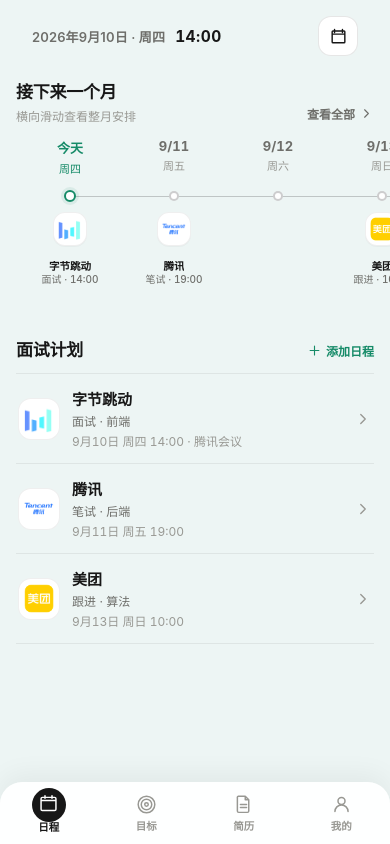
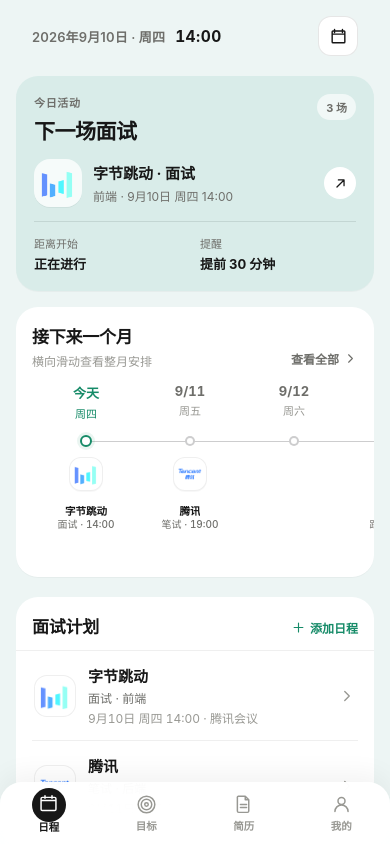
Before and after one commit to k247216/ResumeGo, a Vue app in the folder mobile/: page /schedule in a window 390 px wide. Built offline with nearby package versions, Linux system fonts and the light colour scheme.

Commit message:
feat(mobile): 重构参考图风格日程工作区

```diff
--- a/mobile/src/components/AppIcon.vue
+++ b/mobile/src/components/AppIcon.vue
@@ -9,6 +9,7 @@
   chevronDown: 'M6 9l6 6 6-6',
   chevronRight: 'M9 6l6 6-6 6',
   chevronLeft: 'M15 6l-6 6 6 6',
+  arrowUpRight: 'M7 17 17 7m0 0H9m8 0v8',
   close: 'M6 6l12 12M18 6L6 18',
   check: 'M5 13l4 4L19 7',
   search: 'M11 19a8 8 0 1 0 0-16 8 8 0 0 0 0 16Zm10 2-4.35-4.35',
--- a/mobile/src/styles/app.css
+++ b/mobile/src/styles/app.css
@@ -1049,7 +1049,36 @@
   border-color: var(--line);
   color: var(--ink);
 }
+.schedule-focus {
+  display: grid;
+  gap: 14px;
+  margin: 0 0 16px;
+  padding: 18px;
+  background: var(--pastel-mint);
+}
+.schedule-focus-head { display: flex; align-items: flex-start; justify-content: space-between; gap: 12px; }
+.schedule-eyebrow { display: block; margin-bottom: 5px; color: var(--copy); font-size: 11px; font-weight: 700; letter-spacing: .06em; }
+.schedule-focus-head h1 { margin: 0; color: var(--ink); font-size: 21px; font-weight: 760; letter-spacing: -.025em; }
+.schedule-focus-count { flex: 0 0 auto; padding: 5px 9px; border-radius: 999px; background: rgba(255, 255, 255, .62); color: var(--copy); font-size: 11px; font-weight: 700; }
+.schedule-focus-event { display: flex; align-items: center; gap: 11px; width: 100%; padding: 0; border: 0; background: none; color: var(--ink); text-align: left; cursor: pointer; }
+.schedule-focus-logo { display: grid; place-items: center; width: 48px; height: 48px; flex: 0 0 auto; overflow: hidden; border-radius: 16px; background: rgba(255, 255, 255, .76); box-shadow: 0 1px 0 rgba(17, 19, 21, .05); }
+.schedule-focus-logo img { width: 34px; height: 34px; object-fit: contain; }
+.schedule-focus-logo > span { display: grid; place-items: center; width: 100%; height: 100%; font-size: 17px; font-weight: 800; }
+.schedule-focus-copy { display: grid; min-width: 0; flex: 1; gap: 4px; }
+.schedule-focus-copy strong { overflow: hidden; text-overflow: ellipsis; white-space: nowrap; font-size: 15px; font-weight: 750; }
+.schedule-focus-copy small { overflow: hidden; text-overflow: ellipsis; white-space: nowrap; color: var(--copy); font-size: 12px; }
+.schedule-focus-meta { display: grid; grid-template-columns: repeat(2, minmax(0, 1fr)); gap: 10px; padding-top: 13px; border-top: 1px solid rgba(17, 19, 21, .1); }
+.schedule-focus-meta div { display: grid; gap: 3px; min-width: 0; }
+.schedule-focus-meta small { color: var(--copy); font-size: 11px; }
+.schedule-focus-meta strong { overflow: hidden; text-overflow: ellipsis; white-space: nowrap; color: var(--ink); font-size: 13px; font-weight: 700; }
+.schedule-focus-empty { display: grid; gap: 6px; }
+.schedule-focus-empty strong { color: var(--ink); font-size: 16px; }
+.schedule-focus-empty small { color: var(--copy); font-size: 12px; line-height: 1.5; }
+.schedule-focus-empty .btn-primary { justify-self: start; margin-top: 4px; background: var(--ink); }
 .timeline-block { margin: 2px 0 0; }
+.schedule-month { margin-bottom: 16px; padding: 16px; }
+.schedule-list { margin-top: 16px; padding: 16px; }
+.schedule-list .plan-list { margin-inline: -16px; padding-inline: 16px; }
 .section-head {
   display: flex;
   align-items: flex-end;
--- a/mobile/src/views/ScheduleView.vue
+++ b/mobile/src/views/ScheduleView.vue
@@ -82,6 +82,7 @@
   return [...map.entries()]
 })
 const planEvents = computed(() => listSchedules())
+const nextEvent = computed(() => planEvents.value.find((event) => new Date(event.startTime).getTime() >= now.value - 30 * 60_000) ?? null)
 const eventsByDay = computed(() => new Map(grouped.value))
 
 interface CalCell { key: string; day: number; other: boolean }
@@ -143,6 +144,16 @@
 }
 function dayNumber(day: Date): string { return `${day.getMonth() + 1}/${day.getDate()}` }
 function weekLabel(day: Date): string { return '日一二三四五六'[day.getDay()] }
+function countdownLabel(event: ScheduleEvent | null): string {
+  if (!event) return '暂时没有安排'
+  const diff = new Date(event.startTime).getTime() - now.value
+  if (diff <= 0) return '正在进行'
+  const minutes = Math.ceil(diff / 60_000)
+  if (minutes < 60) return `${minutes} 分钟后`
+  const hours = Math.floor(minutes / 60)
+  const rest = minutes % 60
+  return rest ? `${hours} 小时 ${rest} 分钟后` : `${hours} 小时后`
+}
 function toggleCalendar() { viewMode.value = viewMode.value === 'agenda' ? 'month' : 'agenda' }
 function openCreate() {
   editing.value = null
@@ -223,7 +234,39 @@
     </header>
 
     <template v-if="viewMode === 'agenda'">
-      <section class="timeline-block" aria-labelledby="timeline-title">
+      <section class="schedule-focus workspace-card" aria-labelledby="focus-title">
+        <div class="schedule-focus-head">
+          <div>
+            <span class="schedule-eyebrow">今日活动</span>
+            <h1 id="focus-title">{{ nextEvent ? '下一场面试' : '今天的安排' }}</h1>
+          </div>
+          <span class="schedule-focus-count">{{ planEvents.length }} 场</span>
+        </div>
+        <template v-if="nextEvent">
+          <button class="schedule-focus-event" :aria-label="`查看${companyName(nextEvent)}详情`" @click="openEdit(nextEvent)">
+            <span class="schedule-focus-logo">
+              <img v-if="companyMark(companyName(nextEvent)).icon" :src="companyMark(companyName(nextEvent)).icon" alt="">
+              <span v-else :style="{ background: companyMark(companyName(nextEvent)).color, color: companyMark(companyName(nextEvent)).lightText ? '#fff' : '#171717' }">{{ companyMark(companyName(nextEvent)).letter }}</span>
+            </span>
+            <span class="schedule-focus-copy">
+              <strong>{{ companyName(nextEvent) }} · {{ SCHEDULE_EVENT_TYPE_LABELS[nextEvent.eventType] }}</strong>
+              <small>{{ roleName(nextEvent) }} · {{ fullWhen(nextEvent.startTime) }}</small>
+            </span>
+            <span class="action-arrow" aria-hidden="true"><AppIcon name="arrowUpRight" :size="17" /></span>
+          </button>
+          <div class="schedule-focus-meta">
+            <div><small>距离开始</small><strong>{{ countdownLabel(nextEvent) }}</strong></div>
+            <div><small>提醒</small><strong>{{ getReminder(nextEvent.id) > 0 ? `提前 ${getReminder(nextEvent.id)} 分钟` : '未设置' }}</strong></div>
+          </div>
+        </template>
+        <div v-else class="schedule-focus-empty">
+          <strong>还没有安排面试</strong>
+          <small>添加一场真实面试，日程和提醒会在本机保存。</small>
+          <button class="btn-primary" @click="openCreate"><AppIcon name="plus" :size="16" /> 添加日程</button>
+        </div>
+      </section>
+
+      <section class="timeline-block schedule-month workspace-card" aria-labelledby="timeline-title">
         <div class="section-head">
           <div>
             <h2 id="timeline-title">接下来一个月</h2>
@@ -253,7 +296,7 @@
         </div>
       </section>
 
-      <section class="plan-block" aria-labelledby="plan-title">
+      <section class="plan-block schedule-list workspace-card" aria-labelledby="plan-title">
         <div class="section-head">
           <h2 id="plan-title">面试计划</h2>
           <button class="inline-action add-action" @click="openCreate"><AppIcon name="plus" :size="15" /> 添加日程</button>
```
